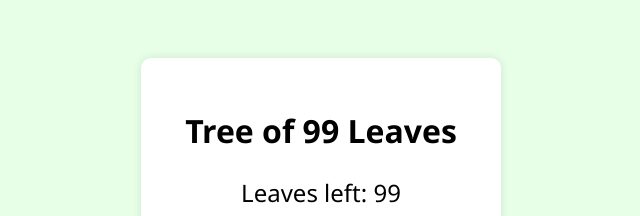
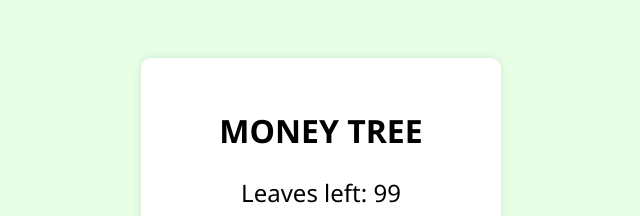
Before and after one commit to rahulmalll/leaf, a plain HTML site: page index.html in a window 1280 px wide. Shown: the top 216 px of the page, without its empty margins (319-959 px from the left). Drawn offline with Linux system fonts and the light colour scheme.

Commit message:
Update index.html

```diff
--- a/index.html
+++ b/index.html
@@ -7,7 +7,7 @@
 </head>
 <body>
   <div class="container">
-    <h1>Tree of 99 Leaves</h1>
+    <h1>MONEY TREE</h1>
     <p id="leafCount">Leaves left: 99</p>
     <button onclick="pluckLeaf()">Pluck a Leaf</button>
 
```
